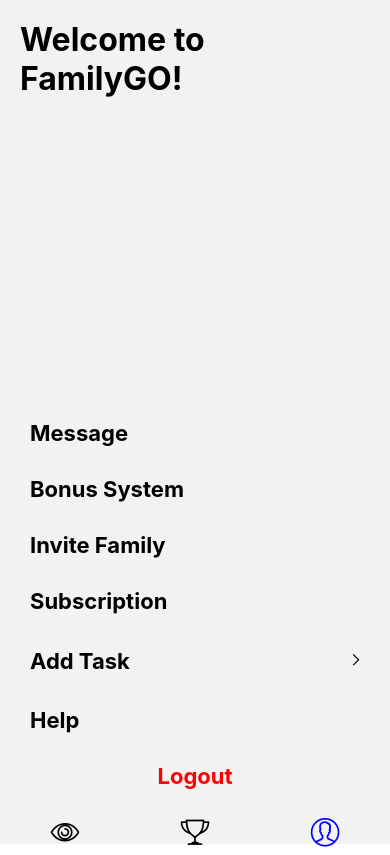
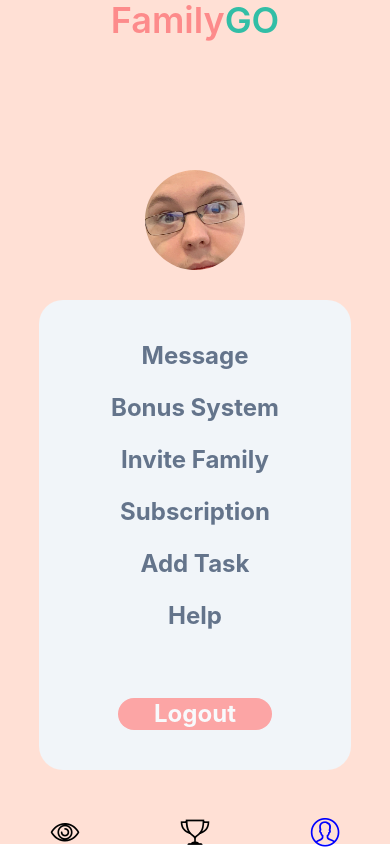
Before and after one commit to serdarresidovski/family, a React Native app: screen /WelcomeScreen in a window 390 px wide. Built offline with nearby package versions, Linux system fonts and the light colour scheme.

Commit message:
demot 2/3

```diff
--- a/package.json
+++ b/package.json
@@ -17,6 +17,7 @@
     "@react-navigation/native": "^6.1.3",
     "@react-navigation/native-stack": "^6.9.9",
     "expo": "~47.0.12",
+    "expo-image-picker": "^14.1.1",
     "expo-status-bar": "~1.4.2",
     "firebase": "^9.17.1",
     "firebase-admin": "^11.5.0",
--- a/screens/ShopScreen.js
+++ b/screens/ShopScreen.js
@@ -1,55 +1,223 @@
-//skaffa som kategorier/boxar två och två, lektronik, leksaker, mat osv sen när man trycker isg in i dem ska det finnas ett x antal st ksk 6 st som upptaeras efter varje månad/kvaretal
-
-import React, { useLayoutEffect } from "react";
+import React, { useState, useEffect } from "react";
+import {
+SafeAreaView,
+Text,
+TextInput,
+TouchableOpacity,
+View,
+Image,
+FlatList,
+StyleSheet,
+} from "react-native";
 import { useNavigation } from "@react-navigation/native";
-import { SafeAreaView, Text, TouchableOpacity, View } from "react-native";
+import EvilIcons from "@expo/vector-icons/EvilIcons";
+import * as ImagePicker from "expo-image-picker";
+import Constants from "expo-constants";
 import { firebase } from "../firebase";
-import EvilIcons from '@expo/vector-icons/EvilIcons';
 
 const ShopScreen = () => {
 const navigation = useNavigation();
+const [name, setName] = useState("");
+const [description, setDescription] = useState("");
+const [image, setImage] = useState(null);
+const [items, setItems] = useState([]);
+const [points, setPoints] = useState(10);
 
-  useLayoutEffect(() => {
-    navigation.setOptions({
-      headerShown: false,
+
+const styles = StyleSheet.create({
+  container: {
+    flex: 1,
+    backgroundColor: "#fff",
+  },
+  header: {
+    padding: 20,
+    backgroundColor: "#f0f0f0",
+    alignItems: "center",
+    justifyContent: "center",
+  },
+  headerText: {
+    fontSize: 20,
+    fontWeight: "bold",
+    textAlign: "center",
+  },
+  pointsContainer: {
+    flexDirection: "row",
+    alignItems: "center",
+    marginTop: 10,
+  },
+  pointsText: {
+    marginLeft: 10,
+    fontSize: 20,
+  },
+  formContainer: {
+    padding: 20,
+  },
+  textInput: {
+    height: 40,
+    borderColor: "gray",
+    borderWidth: 1,
+    marginBottom: 20,
+    paddingHorizontal: 10,
+  },
+  button: {
+    backgroundColor: "#2196f3",
+    padding: 10,
+    borderRadius: 5,
+  },
+  buttonText: {
+    color: "#fff",
+    textAlign: "center",
+    fontSize: 16,
+  },
+  image: {
+    width: 200,
+    height: 200,
+    marginTop: 20,
+    alignSelf: "center",
+  },
+
+  container: {
+    flex: 1,
+    backgroundColor: "#fff",
+  },
+  bottomMenu: {
+    position: 'absolute',
+    marginBottom : -5,
+    bottom: 0,
+    width: '100%',
+  },
 });
+
+
+useEffect(() => {
+getPermissionAsync();
 }, []);
 
+const getPermissionAsync = async () => {
+if (Constants.platform.ios) {
+const { status } = await ImagePicker.requestMediaLibraryPermissionsAsync();
+if (status !== "granted") {
+alert("Lak mannen ge tillstånd!");
+}
+}
+};
+
+const addNewItem = () => {
+if (name.trim() === "") {
+alert("Please enter a name for the item");
+return;
+}
+
+const newItem = { id: Math.random().toString(), name, description, image };
+setItems((prevItems) => [...prevItems, newItem]);
+
+// Clear the form
+setName("");
+setDescription("");
+setImage(null);
+};
+
+const pickImage = async () => {
+let result = await ImagePicker.launchImageLibraryAsync({
+mediaTypes: ImagePicker.MediaTypeOptions.Images,
+allowsEditing: true,
+aspect: [4, 3],
+quality: 1,
+});
+
+if (!result.cancelled) {
+  setImage(result.uri);
+}
+};
+
+const onSubmit = async () => {
+// Save the shop list to Firebase
+try {
+const db = firebase.firestore();
+const userId = firebase.auth().currentUser.uid;
+const docRef = db.collection("shopLists").doc();
+
+await docRef.set({
+  userId,
+  name,
+  description,
+  items,
+});
+
+// Clear the form and item list
+setName("");
+setDescription("");
+setImage(null);
+setItems([]);
+} catch (error) {
+console.error(error);
+}
+
+};
 
 return (
-    <SafeAreaView style={{ flex: 1 }}>
-      <View style={{ flex: 1 }}>
-        <Text style={{ fontSize: 32, fontWeight: "bold", margin: 20 }}>
-          Welcome to FamilyGO!
-          ShopScreen
-        </Text>
+<SafeAreaView style={styles.container}>
+<View style={styles.header}>
+<Text style={styles.headerText}>Welcome to FamilyGO! ShopScreen</Text>
+<View style={styles.pointsContainer}>
+<EvilIcons name="trophy" color="gold" size={24} />
+<Text style={styles.pointsText}>{points}</Text>
 </View>
+</View>
+<View style={styles.formContainer}/>
+<TextInput
+       value={name}
+       onChangeText={setName}
+       placeholder="Enter name of item"
+       style={styles.textInput}
+     />
+
+<TextInput
+      value={description}
+      onChangeText={setDescription}
+      placeholder="Enter description of item"
+      style={styles.textInput}
+    />
+
+    <TouchableOpacity onPress={pickImage} style={styles.button}>
+      <Text style={styles.buttonText}>Add Image</Text>
+    </TouchableOpacity>
+
+    {image && (
+      <Image source={{ uri: image }} style={styles.image} />
+    )}
+
+<TouchableOpacity onPress={addNewItem} style={{ margin: 10 }}>
+  <Text style={{ fontSize: 20, color: "blue" }}>Add Item</Text>
+</TouchableOpacity>
 
 
 
-      <View style={{ height: 10, marginVertical: 20, paddingBottom: 10 }}>
-        <View style={{ flexDirection: 'row', justifyContent: 'space-around', height: 60 }}>
+
+<View style={ styles.bottomMenu}>
+        <View
+          style={{ flexDirection: "row", justifyContent: "space-around", height: 60 }}
+        >
           <TouchableOpacity
             onPress={() => navigation.navigate("TaskPage")}
-            style={{ alignItems: 'center' }}
+            style={{ alignItems: "center" }}
           >
             <EvilIcons name="chart" size={42} color="black" />
           </TouchableOpacity>
           <TouchableOpacity
             onPress={() => navigation.navigate("ShopScreen")}
-            style={{ alignItems: 'center' }}
+            style={{ alignItems: "center" }}
           >
-            <EvilIcons name="trophy" color="blue" size={42}/>
+            <EvilIcons name="trophy" color="blue" size={42} />
           </TouchableOpacity>
           <TouchableOpacity
             onPress={() => navigation.navigate("WelcomeScreen")}
-            style={{ alignItems: 'center' }}
+            style={{ alignItems: "center" }}
           >
             <EvilIcons name="user" size={42} color="black" />
           </TouchableOpacity>
         </View>
       </View>
-
     </SafeAreaView>
   );
 };
--- a/screens/WelcomeScreen.js
+++ b/screens/WelcomeScreen.js
@@ -3,6 +3,8 @@ import { useNavigation, useRoute } from "@react-navigation/native";
 import { SafeAreaView, Text, TouchableOpacity, View } from "react-native";
 import { firebase } from "../firebase";
 import EvilIcons from '@expo/vector-icons/EvilIcons';
+import { Image } from 'react-native';
+
 
 const WelcomeScreen = () => {
   const navigation = useNavigation();
@@ -23,33 +25,28 @@ const WelcomeScreen = () => {
     });
   };
 
-
   return (
-    <SafeAreaView style={{ flex: 1 }}>
+    <SafeAreaView className="bg-[#ffe0d5] h-screen">
       <View style={{ flex: 1 }}>
-        <Text style={{ fontSize: 32, fontWeight: "bold", margin: 20 }}>
-          Welcome to FamilyGO!
+      <Text className="text-[#fd8b8b] flex self-center font-semibold text-4xl ">
+        Family<Text className="text-[#32bea6] font-semibold text-4xl">GO</Text>
       </Text>
       </View>
 
+      <Image
+  source={require('../img/IMG_8956.jpg')}
+  style={{ width: 100, height: 100, alignSelf: 'center', marginBottom: 30, borderRadius: 50 }}
+/>
+
+
+      <View className="bg-[#ffe0d5] flex mb-[10%] items-center">
+      <View className="bg-slate-100 h-fit rounded-3xl w-[80%] p-10">
       <TouchableOpacity
         onPress={() => navigation.navigate("Mediation")}
-        style={{
-          // backgroundColor: "#61dafb",
-          padding: 10,
-          borderRadius: 20,
-          width: "100%",
-          marginBottom: 10,
-        }}
+        className="w-full self-center mb-5"
         >
           <Text
-          style={{
-            color: "black",
-            fontSize: 22,
-            fontWeight: "bold",
-            textAlign: "left",
-            marginLeft: 20,
-          }}
+            className="text-2xl self-center font-bold text-slate-500"
           >
           Message
         </Text>
@@ -57,22 +54,10 @@ const WelcomeScreen = () => {
 
       <TouchableOpacity
         onPress={() => navigation.navigate("BonusSystem")}
-        style={{
-          // backgroundColor: "#ff6b6b",
-          padding: 10,
-          borderRadius: 20,
-          width: "100%",
-          marginBottom: 10,
-        }}
+        className="w-full self-center mb-5"
         >
           <Text
-          style={{
-            color: "black",
-            fontSize: 22,
-            fontWeight: "bold",
-            textAlign: "left",
-            marginLeft: 20,
-          }}
+            className="text-2xl self-center font-bold text-slate-500"
           >
           Bonus System
         </Text>
@@ -80,22 +65,10 @@ const WelcomeScreen = () => {
 
       <TouchableOpacity
         onPress={() => navigation.navigate("InviteFamily")}
-        style={{
-          // backgroundColor: "#50c878",
-          padding: 10,
-          borderRadius: 20,
-          width: "100%",
-          marginBottom: 10,
-        }}
+        className="w-full self-center mb-5"
         >
           <Text
-          style={{
-            color: "black",
-            fontSize: 22,
-            fontWeight: "bold",
-            textAlign: "left",
-            marginLeft: 20,
-          }}
+            className="text-2xl self-center font-bold text-slate-500"
           >
           Invite Family
         </Text>
@@ -103,22 +76,10 @@ const WelcomeScreen = () => {
 
       <TouchableOpacity
         onPress={() => navigation.navigate("Subscription")}
-        style={{
-          // backgroundColor: "#ffb6c1",
-          padding: 10,
-          borderRadius: 20,
-          width: "100%",
-          marginBottom: 10,
-        }}
+        className="w-full self-center mb-5"
         >
           <Text
-          style={{
-            color: "black",
-            fontSize: 22,
-            fontWeight: "bold",
-            textAlign: "left",
-            marginLeft: 20,
-          }}
+            className="text-2xl self-center font-bold text-slate-500"
           >
           Subscription
         </Text>
@@ -126,74 +87,21 @@ const WelcomeScreen = () => {
 
       <TouchableOpacity
         onPress={() => navigation.navigate("AddTask")}
-        style={{
-          // backgroundColor: "#e6e6e6",
-          padding: 10,
-          borderRadius: 20,
-          width: "100%",
-          marginBottom: 10,
-          flexDirection: 'row',
-          alignItems: 'center',
-          justifyContent: 'space-between',
-          paddingLeft: 30,
-          paddingRight: 20,
-        }}
+        className="w-full self-center mb-5"
         >
-
           <Text
-      style={{
-        color: "black",
-        fontSize: 22,
-        fontWeight: "bold",
-        textAlign: "left",
-      }}
+            className="text-2xl self-center font-bold text-slate-500"
           >
       Add Task
     </Text>
-    <EvilIcons name="chevron-right" size={30} color="black" />
   </TouchableOpacity>
-
-  {/* <TouchableOpacity
-        onPress={() => navigation.navigate("AddTask")}
-        style={{
-          // backgroundColor: "#ffb6c1",
-          padding: 10,
-          borderRadius: 20,
-          width: "100%",
-          marginBottom: 10,
-        }}
-      >
-        <Text
-          style={{
-            color: "black",
-            fontSize: 22,
-            fontWeight: "bold",
-            textAlign: "left",
-            marginLeft: 20,
-          }}
-        >
-          AddTask
-        </Text>
-      </TouchableOpacity> */}
 
   <TouchableOpacity
         onPress={() => navigation.navigate("Help")}
-        style={{
-          // backgroundColor: "#ffb6c1",
-          padding: 10,
-          borderRadius: 20,
-          width: "100%",
-          marginBottom: 10,
-        }}
+        className="w-full self-center mb-5"
         >
           <Text
-          style={{
-            color: "black",
-            fontSize: 22,
-            fontWeight: "bold",
-            textAlign: "left",
-            marginLeft: 20,
-          }}
+            className="text-2xl self-center font-bold text-slate-500"
           >
           Help
         </Text>
@@ -201,25 +109,18 @@ const WelcomeScreen = () => {
 
   <TouchableOpacity
     onPress={handleLogout}
-    style={{
-      // backgroundColor: "red",
-      padding: 10,
-      borderRadius: 20,
-      width: "100%",
-      marginBottom: 10,
-    }}
+    className="box-border rounded-3xl self-center w-2/3 bg-red-300 mt-[20%]"
   >
     <Text
-      style={{
-        color: "red",
-        fontSize: 22,
-        fontWeight: "bold",
-        textAlign: "center",
-      }}
+      className="text-2xl self-center font-bold text-slate-50"
     >
       Logout
     </Text>
   </TouchableOpacity>
+  </View>
+  </View>
+
+
   <View style={{ flexDirection: 'row', justifyContent: 'space-around', height: 35 }}>
           <TouchableOpacity
             onPress={() => navigation.navigate("TaskPage")}
```
Also changed, not shown: img/IMG_8956.jpg (added), 1 other file (tests, documents, lock files or other folders). Lines whose indentation alone changed are shown as unchanged.
